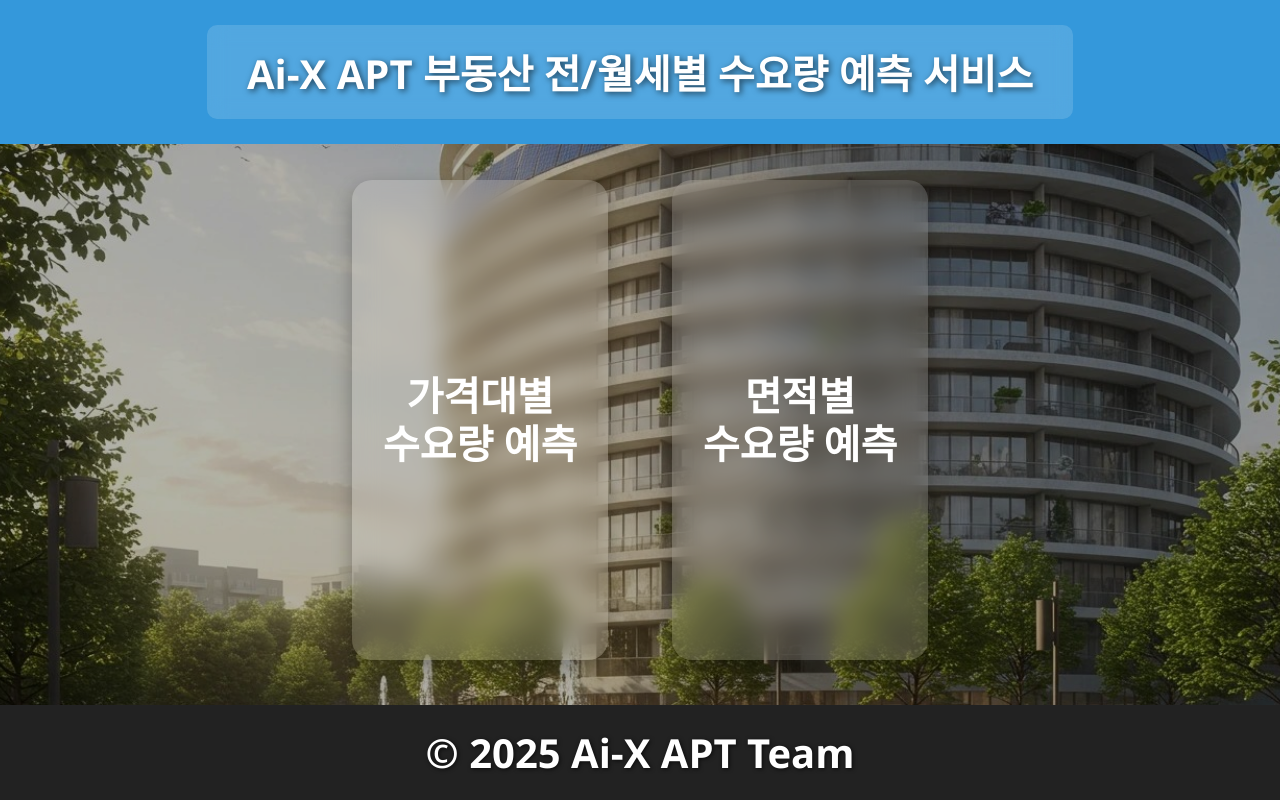
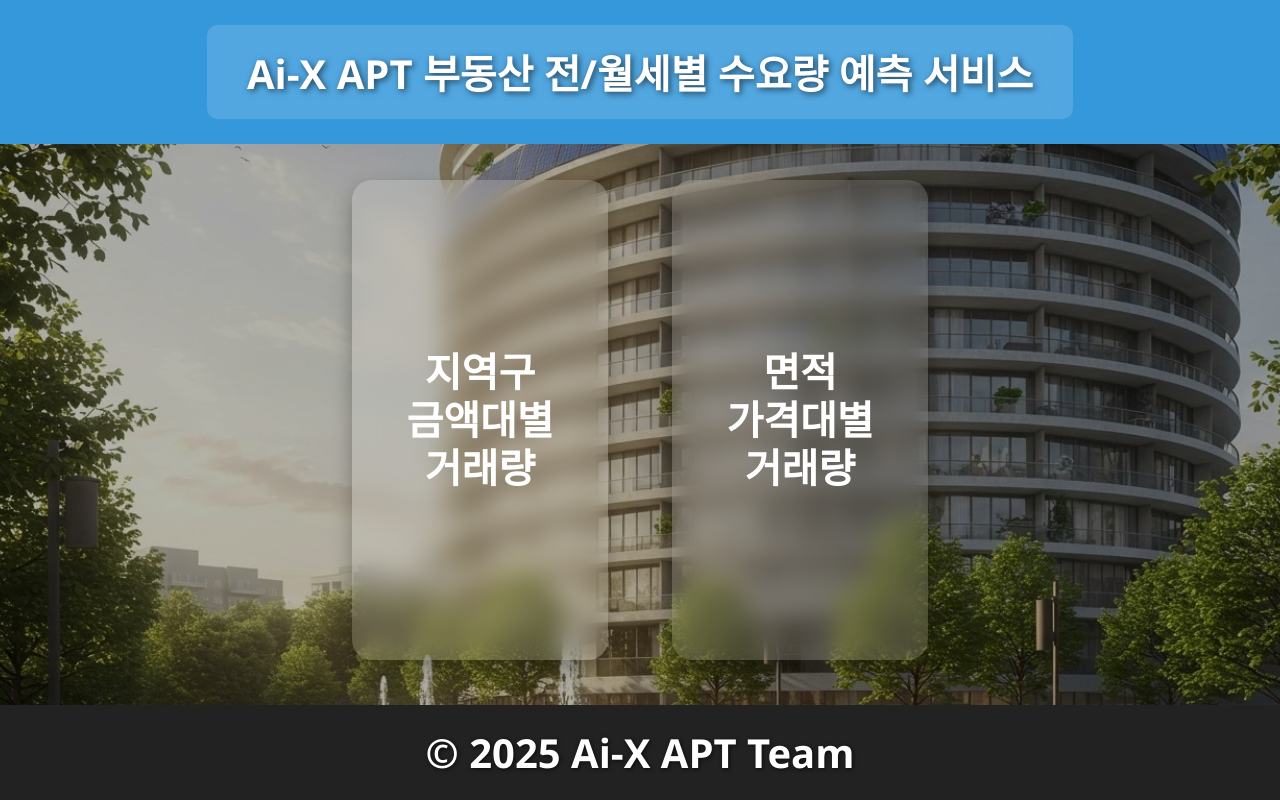
Before and after one commit to Lee-jjun/pyprj-main, a Django app: page / in a window 1280 px wide. Run offline with Django 5.2, Linux system fonts and the light colour scheme; some libraries are stand-ins or nearby versions.

Commit message:
main_page 모델 버튼 이름 수정

```diff
--- a/bbs/templates/bbs/main_page.html
+++ b/bbs/templates/bbs/main_page.html
@@ -69,14 +69,16 @@
     <a href="{% url 'bbs:price_range_forecast' %}"
        class="main-button"
        onclick="showLoading()">
-        <span>가격대별</span>
-        <span>수요량 예측</span>
+        <span>지역구</span>
+        <span>금액대별</span>
+        <span>거래량</span>
     </a>
     <a href="{% url 'bbs:price_for_per_area_page' %}"
        class="main-button"
        onclick="showLoading()">
-        <span>면적별</span>
-        <span>수요량 예측</span>
+        <span>면적</span>
+        <span>가격대별</span>
+        <span>거래량</span>
     </a>
 </div>
 {% endblock %}
```
